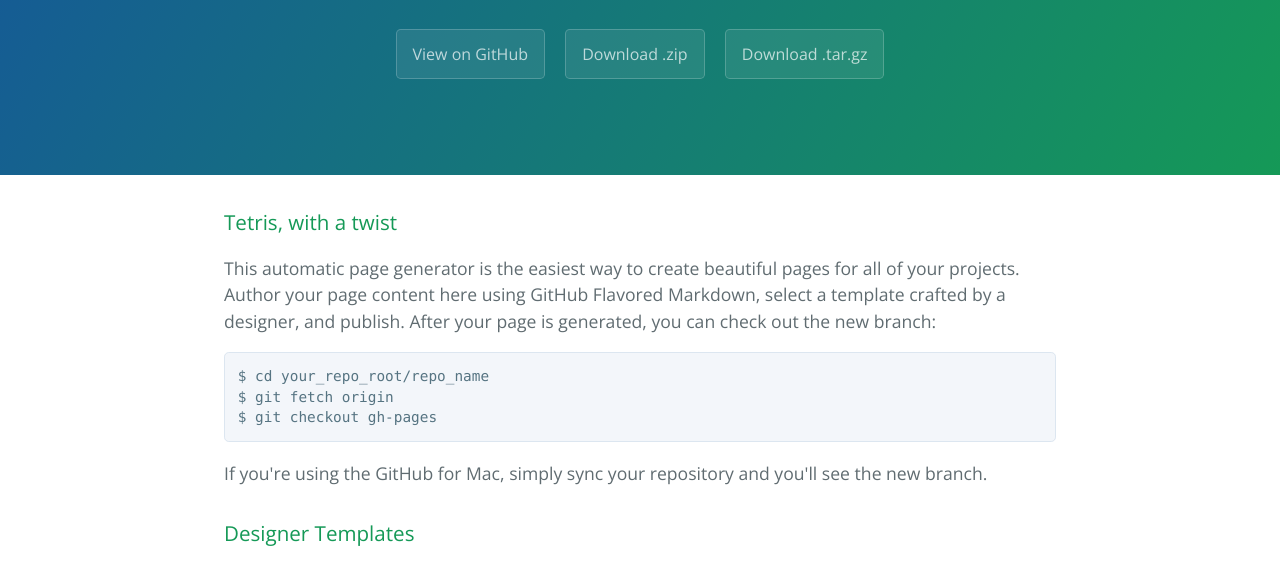
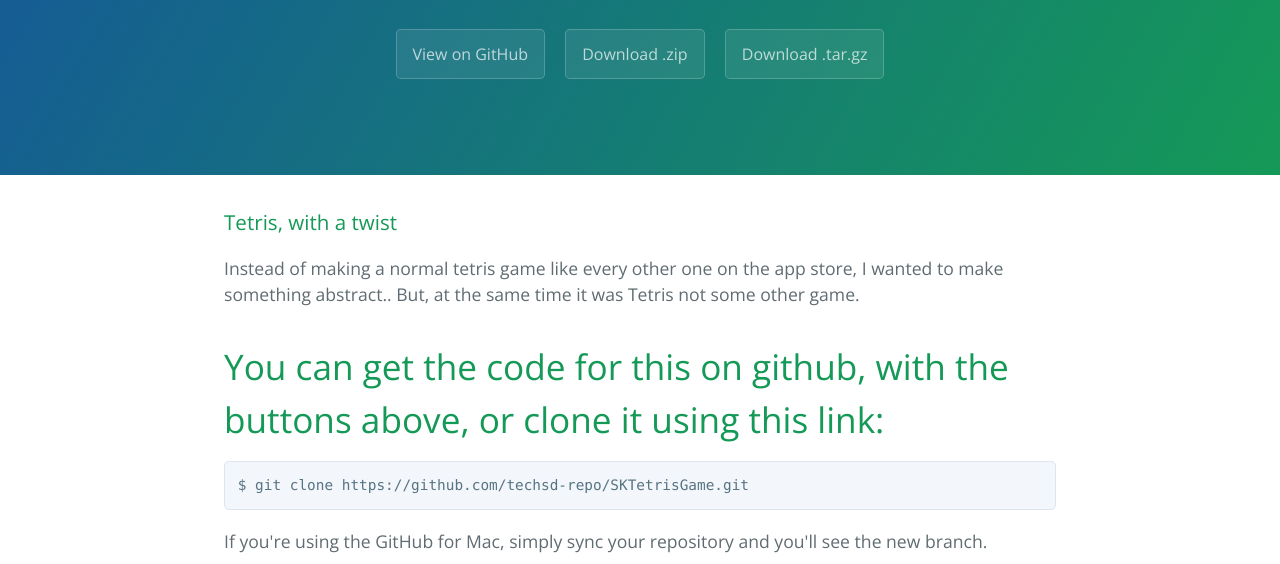
Before and after one commit to techsd-repo/SKTetrisGame, a plain HTML site: page index.html in a window 1280 px wide. Shown: the part 208-772 px from the top of the page. Drawn offline with nearby package versions, Linux system fonts and the light colour scheme.

```diff
--- a/index.html
+++ b/index.html
@@ -22,11 +22,12 @@
       <h3>
 <a id="tetris-with-a-twist" class="anchor" href="#tetris-with-a-twist" aria-hidden="true"><span class="octicon octicon-link"></span></a>Tetris, with a twist</h3>
 
-<p>This automatic page generator is the easiest way to create beautiful pages for all of your projects. Author your page content here using GitHub Flavored Markdown, select a template crafted by a designer, and publish. After your page is generated, you can check out the new branch:</p>
+<p>Instead of making a normal tetris game like every other one on the app store, I wanted to make something abstract.. But, at the same time it was Tetris not some other game.</p>
 
-<pre><code>$ cd your_repo_root/repo_name
-$ git fetch origin
-$ git checkout gh-pages
+<h1>
+<a id="you-can-get-the-code-for-this-on-github-with-the-buttons-above-or-clone-it-using-this-link" class="anchor" href="#you-can-get-the-code-for-this-on-github-with-the-buttons-above-or-clone-it-using-this-link" aria-hidden="true"><span class="octicon octicon-link"></span></a>You can get the code for this on github, with the buttons above, or clone it using this link:</h1>
+
+<pre><code>$ git clone https://github.com/techsd-repo/SKTetrisGame.git
 </code></pre>
 
 <p>If you're using the GitHub for Mac, simply sync your repository and you'll see the new branch.</p>
```
Also changed, not shown: params.json (+1 -1 lines).
